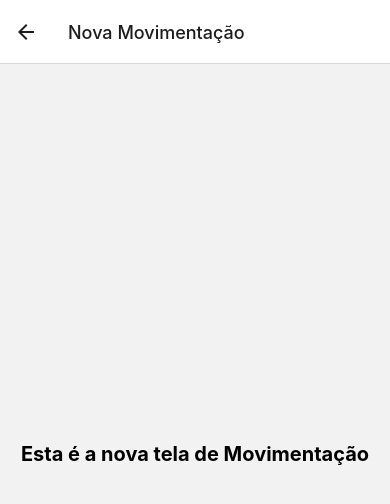
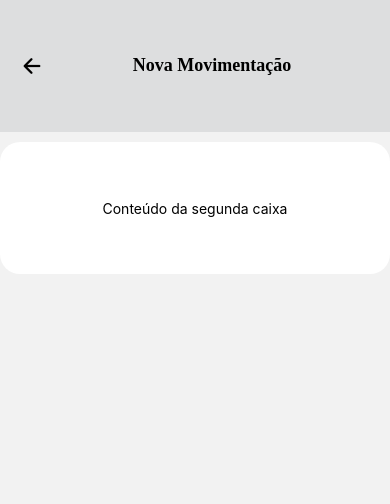
Before and after one commit to ManoEmmet3/CashWise, a React Native app: screen /NovaMovimentacao in a window 390 px wide. Shown: the top 504 px of the page. Built offline with nearby package versions, Linux system fonts and the light colour scheme.

Commit message:
tela novamovimentacao v2

```diff
--- a/App.js
+++ b/App.js
@@ -28,7 +28,7 @@ export default function App() {
         <Stack.Screen
           name="NovaMovimentacao"
           component={NovaMovimentacao}
-          options={{ title: 'Nova Movimentação' }}
+          options={{ headerShown: false }}
         />
       </Stack.Navigator>
       <StatusBar style="auto" />
--- a/package.json
+++ b/package.json
@@ -14,13 +14,13 @@
     "@react-navigation/stack": "^6.4.1",
     "cashwise": "file:",
     "expo": "~51.0.28",
+    "expo-splash-screen": "~0.27.6",
     "expo-status-bar": "~1.12.1",
     "react": "18.2.0",
     "react-native": "0.74.5",
     "react-native-safe-area-context": "^4.10.5",
     "react-native-screens": "^3.31.1",
-    "react-native-vector-icons": "^10.2.0",
-    "expo-splash-screen": "~0.27.6"
+    "react-native-vector-icons": "^10.2.0"
   },
   "devDependencies": {
     "@babel/core": "^7.20.0"
--- a/screens/NovaMovimentacao.js
+++ b/screens/NovaMovimentacao.js
@@ -1,10 +1,23 @@
 import React from 'react';
-import { View, Text, StyleSheet } from 'react-native';
+import { View, Text, StyleSheet, TouchableOpacity } from 'react-native';
+import Icon from 'react-native-vector-icons/Ionicons';
 
 export default function NovaMovimentacao() {
+    const handleBack = () => {
+        console.log("Voltando para a Home");
+    };
+
     return (
         <View style={styles.container}>
-            <Text style={styles.texto}>Esta é a nova tela de Movimentação</Text>
+            <View style={styles.firstBox}>
+                <TouchableOpacity onPress={handleBack} style={styles.backButton}>
+                    <Icon name="arrow-back" size={24} color="#000" />
+                </TouchableOpacity>
+                <Text style={styles.hora}>Nova Movimentação</Text>
+            </View>
+            <View style={styles.secondBox}>
+                <Text>Conteúdo da segunda caixa</Text>
+            </View>
         </View>
     );
 }
@@ -12,11 +25,35 @@ export default function NovaMovimentacao() {
 const styles = StyleSheet.create({
     container: {
         flex: 1,
+        justifyContent: 'flex-start',
+        alignItems: 'center',
+    },
+    firstBox: {
+        width: '100%',
+        height: 132,
+        backgroundColor: '#DDDEDF',
+        padding: 20,
+        marginBottom: 10,
+        flexDirection: 'row',
+        alignItems: 'center',
+    },
+    backButton: {
+        marginRight: 10,
+    },
+    hora: {
+        fontFamily: 'Nunito Sans', // Define a fonte
+        fontWeight: '700', // Peso da fonte
+        fontSize: 18, // Tamanho da fonte
+        lineHeight: 23.4, // Altura da linha
+        textAlign: 'center', // Alinhamento do texto
+        flex: 1,
+    },
+    secondBox: {
+        width: '100%',
+        height: 132,
+        backgroundColor: '#FFFFFF',
+        borderRadius: 20,
         justifyContent: 'center',
         alignItems: 'center',
     },
-    texto: {
-        fontSize: 20,
-        fontWeight: 'bold',
-    },
 });
```
